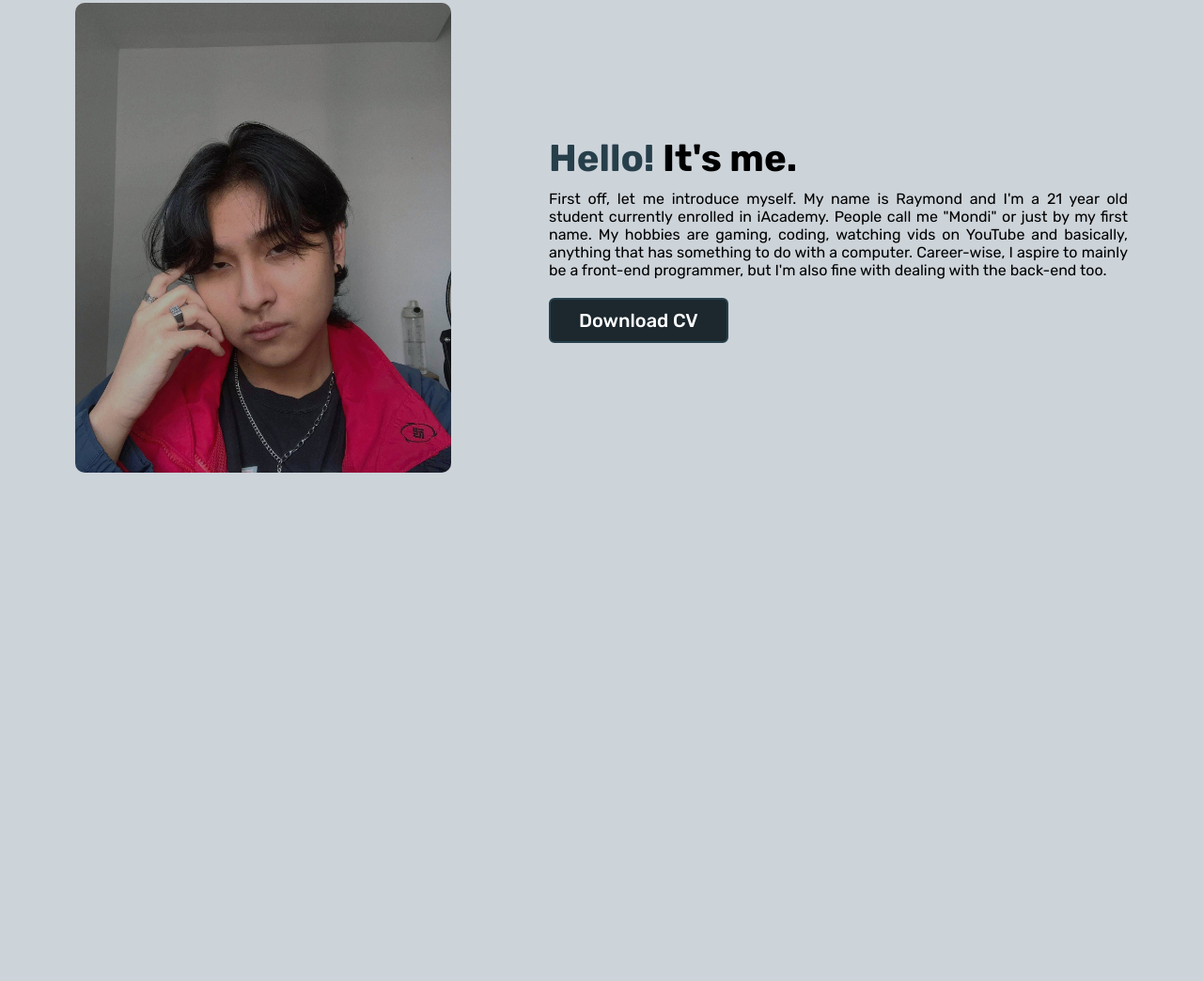
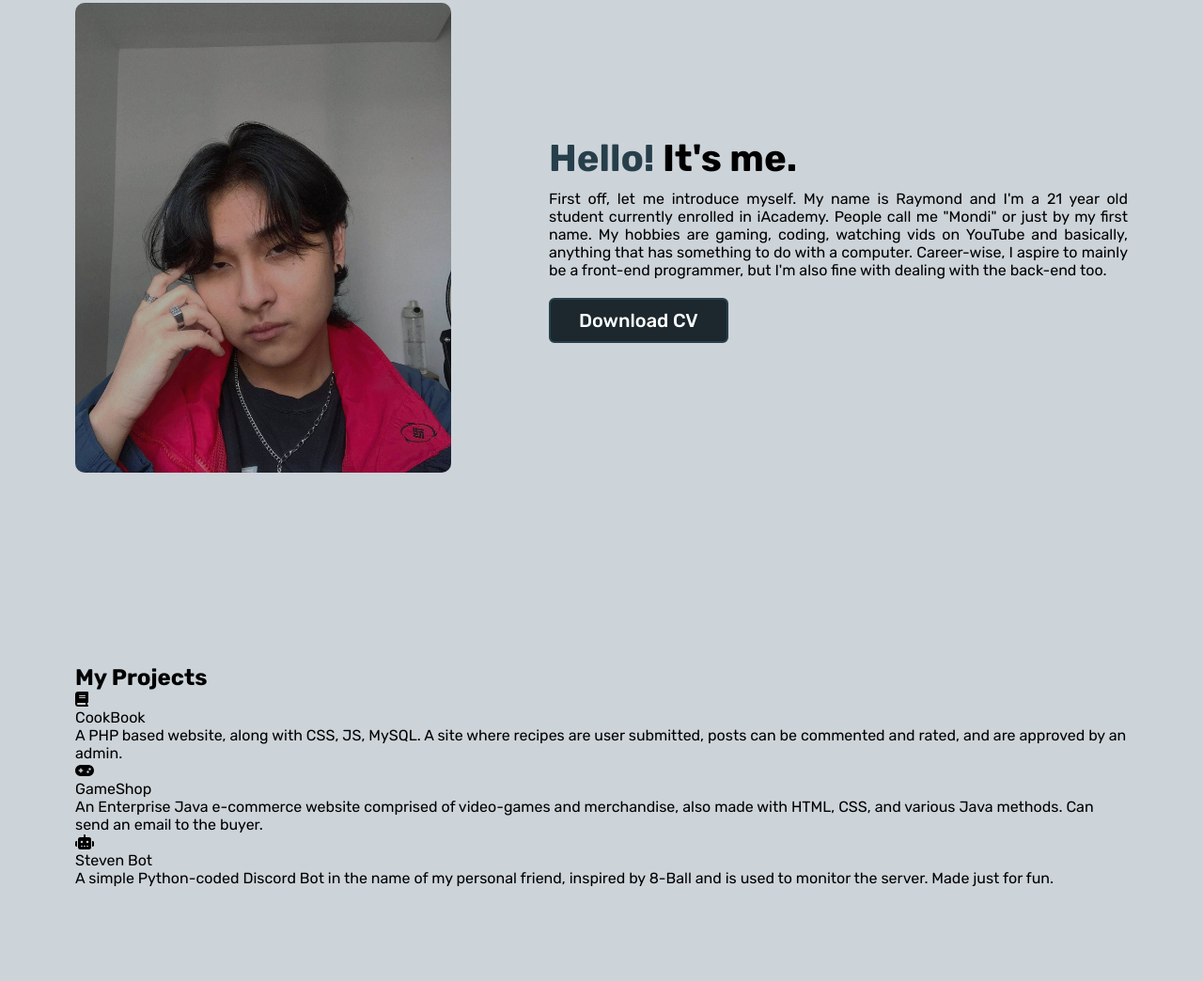
Before and after one commit to raymondsumabat/raymondsumabat.github.io, a plain HTML site: page index.html in a window 1280 px wide. Shown: the part 1014-2058 px from the top of the page at 94% size. Before the commit the page ends 1621 px from the top, so only its background shows below. Drawn offline with nearby package versions, Linux system fonts and the light colour scheme.

Commit message:
Added Projects

```diff
--- a/css/index-style.css
+++ b/css/index-style.css
@@ -129,7 +129,7 @@ body{
 section{
     padding: 100px 0;
 }
-.about{
+.about, .projects{
     font-family: 'Rubik', sans-serif;
 }
 .about .title{
@@ -209,10 +209,19 @@ section{
     background: none;
 }
 
+/* style for projects section */
+
+
 /* start of responsive media query */
-@media (max-width: 1104px){
+@media (max-width: 1300px){
     .home .max-width{
         margin-left: 0px;
+    }
+}
+@media (max-width: 1104px){
+    .about .about-content .left img{
+        height: 350px;
+        width: 350px;
     }
 }
 @media (max-width: 991px){
@@ -261,10 +270,23 @@ section{
         font-size: 40px;
         color: #CCD3D9;
     }
-
     .home .home-content a{
         font-size: 23px;
         padding: 10px 30px;
+    }
+    .about .about-content .column{
+        width: 100%;
+    }
+    .about .about-content .left{
+        display: flex;
+        justify-content: center;
+        margin: 0 auto 60px;
+    }
+    .about .about-content .right{
+        flex: 100%;
+    }
+    .max-width{
+        max-width: 800px;
     }
 }
 @media (max-width: 690px){
--- a/index.html
+++ b/index.html
@@ -59,6 +59,39 @@
             </div>
         </section>
 
+         <!-- start of projects section -->
+         <section class="projects" id="projects">
+            <div class="max-width">
+                <h2 class="title">My Projects</h2>
+                <div class="projects-content">
+                    <div class="card">
+                        <div class="box">
+                            <i class="fas fa-book"></i>
+                            <div class="text">CookBook</div>
+                            <p>A PHP based website, along with CSS, JS, MySQL. A site where recipes are user submitted, posts can be commented and rated, and are approved by an admin.</p>
+                        </div>
+                    </div>
+
+                    <div class="card">
+                        <div class="box">
+                            <i class="fas fa-gamepad"></i>
+                            <div class="text">GameShop</div>
+                            <p>An Enterprise Java e-commerce website comprised of video-games and merchandise, also made with HTML, CSS, and various Java methods. Can send an email to the buyer.</p>
+                        </div>
+                    </div>
+
+                    <div class="card">
+                        <div class="box">
+                            <i class="fas fa-robot"></i>
+                            <div class="text">Steven Bot</div>
+                            <p>A simple Python-coded Discord Bot in the name of my personal friend, inspired by 8-Ball and is used to monitor the server. Made just for fun.</p>
+                        </div>
+                    </div>
+                </div>
+
+            </div>
+        </section>
+
         <script src="script/script.js"></script>
     </body>
 </html>
```
